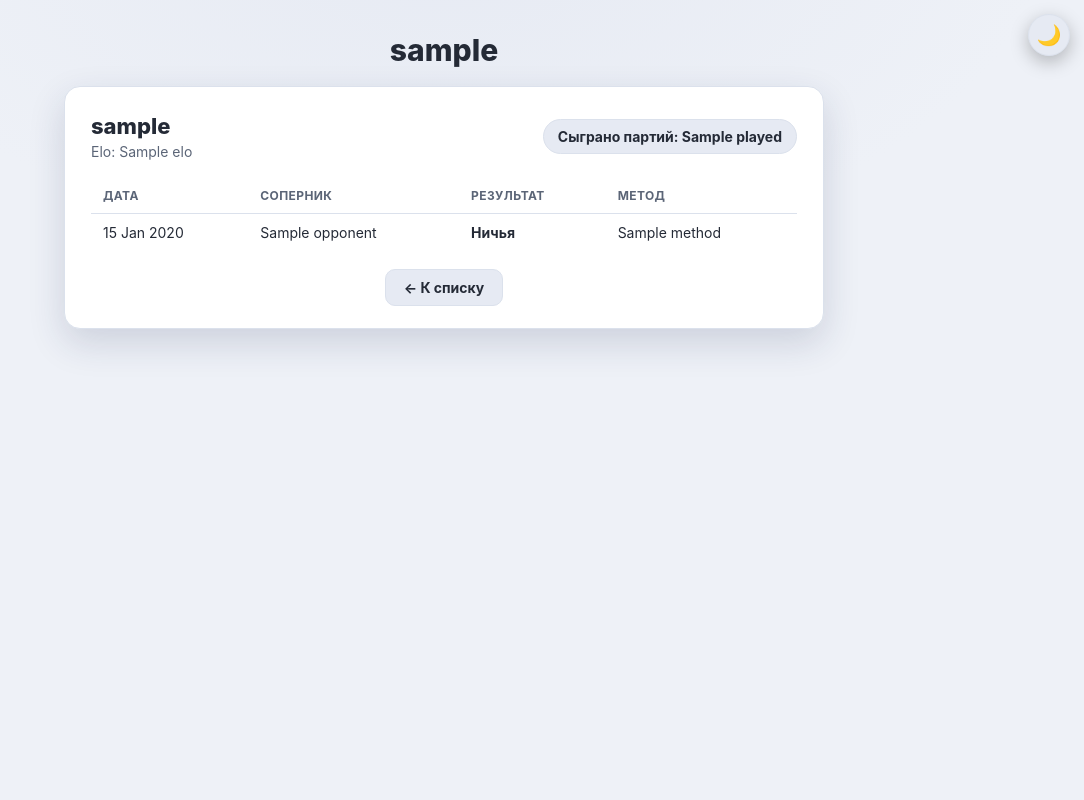
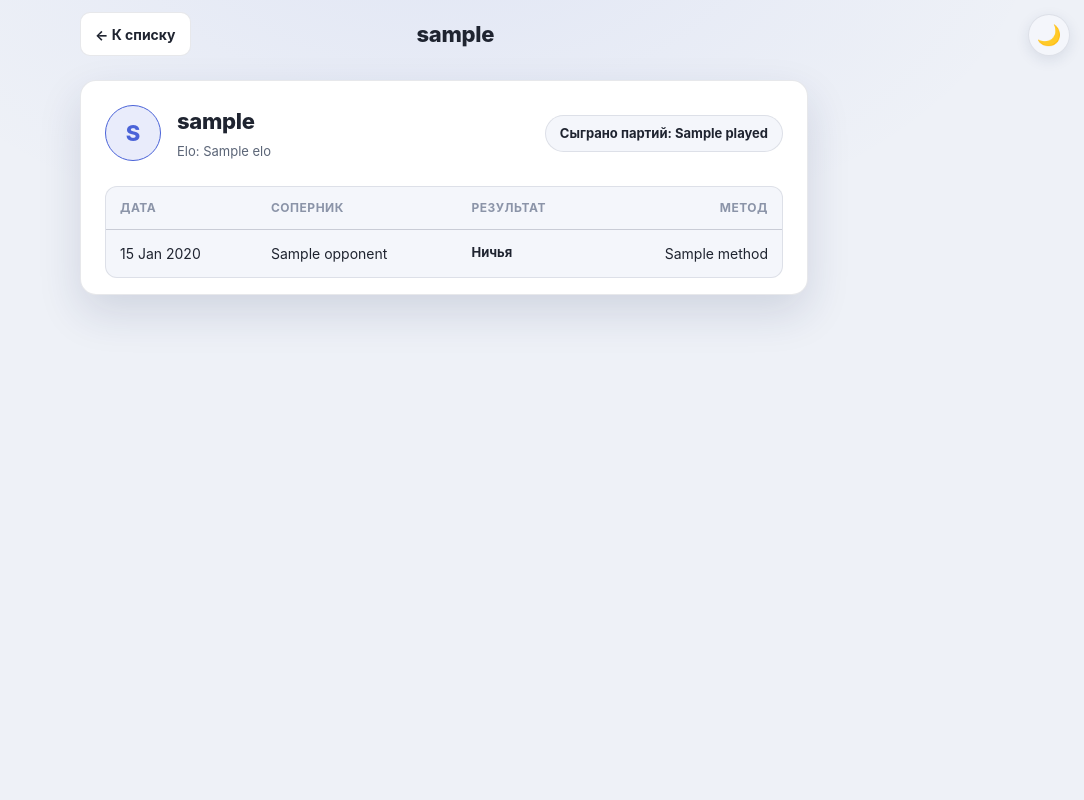
Before and after one commit to rfix-lab/chess, a Node project: template src/views/user.ejs in a window 1280 px wide. Shown: the whole page, without its empty margins (196-1280 px from the left). Run offline with Node 20 templates, Linux system fonts and the light colour scheme; the template is opened without the code that fills it: most values are stand-ins (such as "Sample title", 1, 10 or a date in 2020); some libraries are stand-ins or nearby versions.

Commit message:
feat(css): users directory, public profile, cabinet — shared nav, 48px rows, avatar, chips

```diff
--- a/src/public/styles/account.css
+++ b/src/public/styles/account.css
@@ -1,71 +1,37 @@
-/* === Account page ("Кабинет") — reuses the game.css theme vars ===
-   Self-contained: defines the same theme tokens as game.css so the page works
-   standalone (theme.js applies data-theme on <html>, themeToggle present).
-   JS-referenced ids: themeToggle, themeIcon, account-card, games-table,
-   games-body, account-name, account-elo, account-count. */
-
-:root,
-:root[data-theme="dark"] {
-  --bg: #12161f;
-  --text: #eef2f9;
-  --text-dim: #9aa6bb;
-  --panel-bg: #1a202c;
-  --panel-border: #2a3347;
-  --button-bg: #2a3347;
-  --button-hover: #36415a;
-  --coord-color: #9aa6bb;
-  --accent: #3a6fe0;
-  --accent-hover: #4a7ff0;
-  --win: #2f9e6b;
-  --loss: #cf4636;
-  --draw: #e0862b;
-  --shadow: 0 14px 40px rgba(0, 0, 0, 0.45);
-  color-scheme: dark;
-}
-
-:root[data-theme="light"] {
-  --bg: #eef1f7;
-  --text: #242a36;
-  --text-dim: #5b6577;
-  --panel-bg: #ffffff;
-  --panel-border: #dbe1ec;
-  --button-bg: #e6eaf3;
-  --button-hover: #d5dbea;
-  --coord-color: #5b6577;
-  --accent: #3a6fe0;
-  --accent-hover: #4a7ff0;
-  --win: #2f9e6b;
-  --loss: #cf4636;
-  --draw: #c77414;
-  --shadow: 0 14px 36px rgba(30, 45, 90, 0.16);
-  color-scheme: light;
-}
-
-* { box-sizing: border-box; }
+/* === Account family chrome: account (Кабинет), users (directory),
+   user (public profile) — contract 36c on shared tokens.css.
+   tokens.css (loaded first) owns the palette, type scale, spacing, buttons,
+   .chip, .card, .page-nav and .hide/.show. This file adds the account-page
+   specific parts: the body backdrop, the theme toggle, the card, the
+   identity header and the games table (shared by all three pages). */
 
 body {
   margin: 0;
   min-height: 100vh;
-  padding: 24px 16px;
   background:
-    radial-gradient(1100px 620px at 50% -10%, var(--button-bg), transparent 55%),
-    var(--bg);
+    radial-gradient(1100px 620px at 50% -10%, var(--bg-glow), transparent 55%),
+    var(--bg-0);
   color: var(--text);
-  font-family: -apple-system, BlinkMacSystemFont, "Segoe UI", Roboto, Helvetica, Arial, sans-serif;
-  transition: background 0.3s, color 0.3s;
+  font-family: var(--font);
+  font-size: var(--fs-md);
+  line-height: var(--lh);
+  transition: background var(--t), color var(--t);
 }
 
-.brand { text-align: center; margin: 8px 0 18px; }
-.brand h1 { margin: 0; font-size: 30px; font-weight: 800; }
+/* Brand header (kept for the EJS <header class="brand"> shells — the
+   page-nav row is styled by tokens.css; the h1 in the nav uses .nav-title). */
+.brand {
+  display: contents;
+}
 
-/* Theme toggle (same look as the game page) */
+/* Theme toggle (same look as the game page). */
 .theme-toggle {
   position: fixed;
   top: 14px;
   right: 14px;
   z-index: 999;
-  background: var(--button-bg);
-  border: 1px solid var(--panel-border);
+  background: var(--card-2);
+  border: 1px solid var(--line);
   border-radius: 50%;
   width: 42px;
   height: 42px;
@@ -75,97 +41,201 @@ body {
   align-items: center;
   justify-content: center;
   color: var(--text);
-  box-shadow: 0 6px 18px rgba(0, 0, 0, 0.25);
-  transition: background 0.3s, border-color 0.3s, transform 0.2s;
+  box-shadow: var(--shadow-1);
+  transition: background var(--t), border-color var(--t), transform var(--t-fast);
 }
-.theme-toggle:hover { background: var(--button-hover); transform: scale(1.08); }
 
+.theme-toggle:hover {
+  background: var(--card);
+  border-color: var(--line-strong);
+  transform: scale(1.08);
+}
+
+/* Legacy var indirection for the per-page CSS that referenced game.css names. */
+:root {
+  --panel-bg: var(--card);
+  --panel-border: var(--line);
+  --button-bg: var(--card-2);
+  --button-hover: var(--line-strong);
+  --shadow: var(--shadow-2);
+  --accent-hover: var(--accent-strong);
+  --win: var(--ok);
+  --loss: var(--danger);
+  --draw: var(--warn);
+}
+
+.page {
+  padding-top: calc(var(--sp-3) + env(safe-area-inset-top));
+}
+
+/* --- Identity header (shared by account + user pages) --- */
 .account-card {
-  width: min(94vw, 760px);
-  margin: 0 auto;
-  background: var(--panel-bg);
-  border: 1px solid var(--panel-border);
-  border-radius: 16px;
-  box-shadow: var(--shadow);
-  padding: 26px 26px 22px;
+  width: 100%;
+  background: var(--card);
+  border: 1px solid var(--line);
+  border-radius: var(--r-lg);
+  box-shadow: var(--shadow-2);
+  padding: var(--sp-5) var(--sp-5) var(--sp-4);
 }
 
 .account-head {
   display: flex;
   align-items: center;
   justify-content: space-between;
-  gap: 16px;
+  gap: var(--sp-4);
   flex-wrap: wrap;
-  margin-bottom: 18px;
+  margin-bottom: var(--sp-5);
 }
 
-.account-name { font-size: 22px; font-weight: 800; }
-.account-elo { font-size: 14px; color: var(--text-dim); margin-top: 4px; }
+.account-identity {
+  display: flex;
+  align-items: center;
+  gap: var(--sp-4);
+  min-width: 0;
+}
+
+/* Monogram avatar: a ringed circle with the first letter of the name. */
+.avatar {
+  flex-shrink: 0;
+  width: 56px;
+  height: 56px;
+  border-radius: 50%;
+  display: flex;
+  align-items: center;
+  justify-content: center;
+  background: var(--accent-soft);
+  border: 1px solid var(--accent);
+  color: var(--accent);
+  font-size: var(--fs-2xl);
+  font-weight: 800;
+  text-transform: uppercase;
+}
+
+.account-who {
+  min-width: 0;
+}
+
+.account-name {
+  font-size: var(--fs-2xl);
+  font-weight: 800;
+  letter-spacing: -0.3px;
+  overflow: hidden;
+  text-overflow: ellipsis;
+}
+
+.account-elo {
+  font-size: var(--fs-sm);
+  color: var(--text-dim);
+  margin-top: var(--sp-1);
+}
 
 .account-count {
-  font-size: 14px;
+  font-size: var(--fs-sm);
   font-weight: 700;
   color: var(--text);
-  background: var(--button-bg);
-  border: 1px solid var(--panel-border);
+  background: var(--card-2);
+  border: 1px solid var(--line);
   padding: 8px 14px;
-  border-radius: 999px;
+  border-radius: var(--r-pill);
+  white-space: nowrap;
 }
 
+/* --- Games table (shared by account + user profiles) ---
+   Mobile-first: rows are >= 48px tall (44px touch target contract);
+   on narrow screens the wrap div scrolls horizontally instead of cramping. */
 .account-table-wrap {
   width: 100%;
   overflow-x: auto;
+  border: 1px solid var(--line);
+  border-radius: var(--r-md);
+  background: var(--card-2);
 }
 
 .games-table {
   width: 100%;
+  min-width: 480px;
   border-collapse: collapse;
-  font-size: 14px;
+  font-size: var(--fs-md);
 }
 
 .games-table th,
 .games-table td {
-  padding: 10px 12px;
+  padding: 13px 14px;
   text-align: left;
-  border-bottom: 1px solid var(--panel-border);
+  border-bottom: 1px solid var(--line);
+  vertical-align: middle;
+}
+
+.games-table tr {
+  min-height: 48px;
 }
 
 .games-table thead th {
-  color: var(--text-dim);
+  color: var(--text-faint);
   font-weight: 700;
-  font-size: 12px;
+  font-size: var(--fs-xs);
   text-transform: uppercase;
-  letter-spacing: 0.4px;
+  letter-spacing: 0.5px;
   white-space: nowrap;
+  padding-top: var(--sp-3);
+  padding-bottom: var(--sp-3);
 }
 
-.games-table tbody tr:last-child td { border-bottom: none; }
-.games-table tbody tr:hover td { background: var(--button-bg); }
+.games-table tbody tr:last-child td {
+  border-bottom: none;
+}
+
+.games-table tbody tr {
+  transition: background var(--t-fast);
+}
+
+.games-table tbody tr:hover td {
+  background: var(--line);
+}
 
 .empty-row td {
   text-align: center;
-  color: var(--text-dim);
-  padding: 20px;
+  color: var(--text-faint);
+  padding: var(--sp-6) var(--sp-3) !important;
 }
 
-/* Result colouring by outcome (win/loss/draw — contract field `result`) */
-.result { font-weight: 700; }
-.result-win { color: var(--win); }
-.result-loss { color: var(--loss); }
-.result-draw { color: var(--draw); }
+/* Result colouring by outcome (win/loss/draw — contract field `result`).
+   Chips: soft-tinted background with the status colour — readable at a
+   glance, consistent with the tokens. */
+.result {
+  font-weight: 700;
+  display: inline-flex;
+  align-items: center;
+  min-height: 28px;
+  padding: 4px 12px;
+  border-radius: var(--r-pill);
+  font-size: var(--fs-sm);
+}
 
-.account-foot { margin-top: 18px; text-align: center; }
+.result-win {
+  color: var(--win);
+  background: var(--ok-soft);
+  border: 1px solid var(--win);
+}
 
-.account-back {
-  display: inline-block;
-  text-decoration: none;
-  color: var(--text);
-  font-weight: 700;
-  font-size: 14px;
-  background: var(--button-bg);
-  border: 1px solid var(--panel-border);
-  padding: 9px 18px;
-  border-radius: 10px;
-  transition: background 0.2s, border-color 0.2s;
+.result-loss {
+  color: var(--loss);
+  background: var(--danger-soft);
+  border: 1px solid var(--loss);
 }
-.account-back:hover { background: var(--button-hover); border-color: var(--accent); }
+
+.result-draw {
+  color: var(--draw);
+  background: var(--warn-soft);
+  border: 1px solid var(--draw);
+}
+
+/* Elo columns read as numbers: right aligned, tabular figures. */
+td:nth-child(n+4) {
+  text-align: right;
+  font-variant-numeric: tabular-nums;
+}
+
+.games-table th:nth-child(n+4) {
+  text-align: right;
+}
--- a/src/views/user.ejs
+++ b/src/views/user.ejs
@@ -7,6 +7,7 @@
   <meta name="viewport" content="width=device-width, initial-scale=1.0">
   <title><%= username %></title>
 
+  <link rel="stylesheet" href="styles/tokens.css">
   <link rel="stylesheet" href="styles/account.css">
   <link rel="icon" type="image/svg+xml" href="favicon.svg">
   <script src="/socket.io/socket.io.js"></script>
@@ -19,21 +20,32 @@
     <span id="themeIcon">🌙</span>
   </button>
 
+  <div class="page">
     <header class="brand">
-    <h1><%= username %></h1>
+      <nav class="page-nav">
+        <a href="/users" class="nav-back">← К списку</a>
+        <h1 class="nav-title"><%= username %></h1>
+        <span class="nav-spacer"></span>
+      </nav>
     </header>
 
     <div class="account-card">
       <% if (!notFound) { %>    <div class="account-head">
         <div class="account-identity">
+          <div class="avatar"><%= username.charAt(0) %></div>
+          <div class="account-who">
             <div class="account-name"><%- username %></div>
             <div class="account-elo">Elo: <%- elo %></div>
+          </div>
         </div>
         <div class="account-count">Сыграно партий: <%- played %></div>
       </div>
       <% } else { %>    <div class="account-head">
         <div class="account-identity">
+          <div class="avatar"><%= username.charAt(0) %></div>
+          <div class="account-who">
             <div class="account-name"><%- username %></div>
+          </div>
         </div>
         <div class="account-count"><%- msg %></div>
       </div>
@@ -67,9 +79,6 @@
           </tbody>
         </table>
       </div>
-
-    <div class="account-foot">
-      <a href="/users" class="account-back">← К списку</a>
     </div>
   </div>
 
```
Also changed, not shown: src/public/styles/users.css (+74 -54 lines), src/views/account.ejs (+10 -4 lines), src/views/users.ejs (+10 -6 lines). Lines whose indentation alone changed are shown as unchanged.
